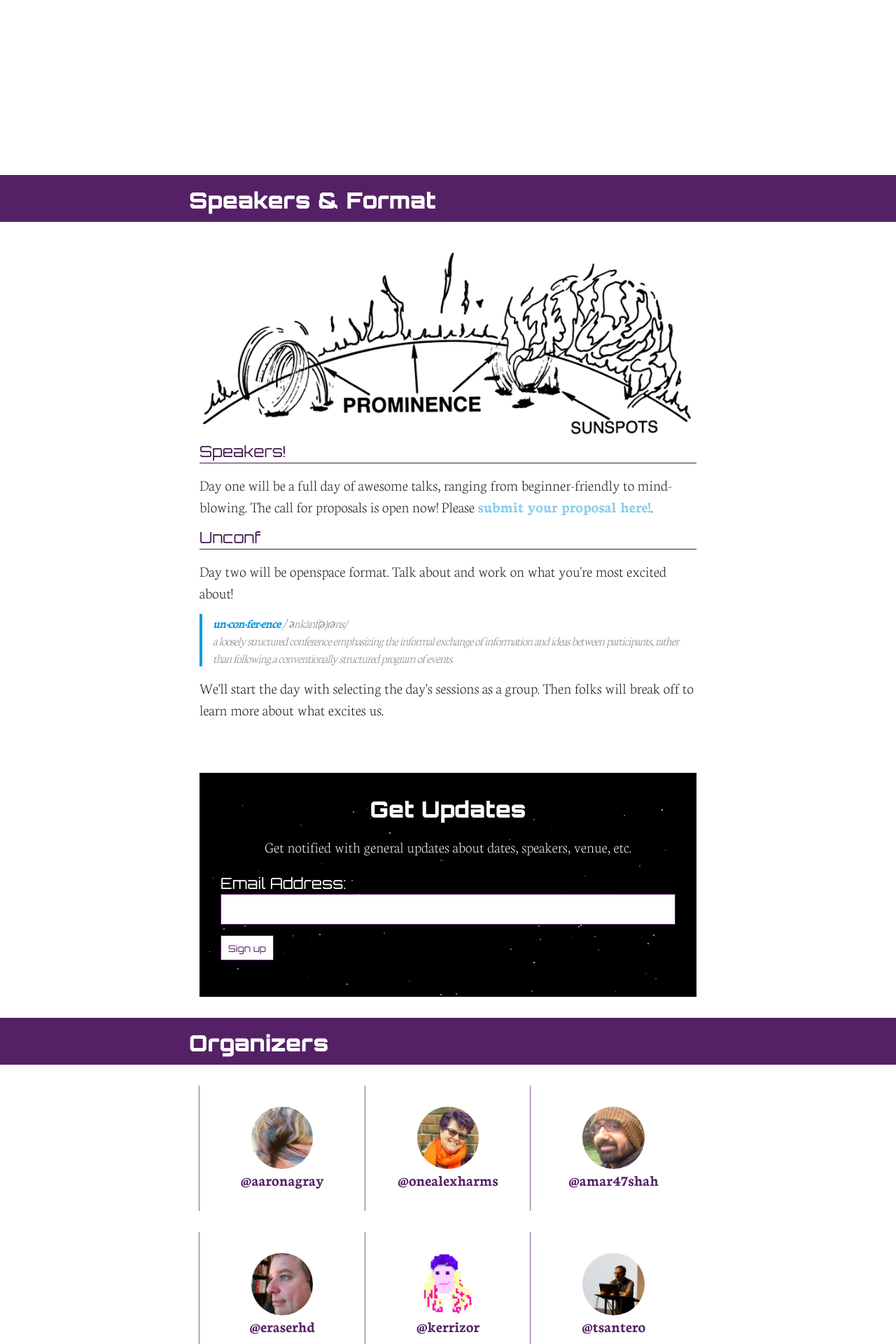
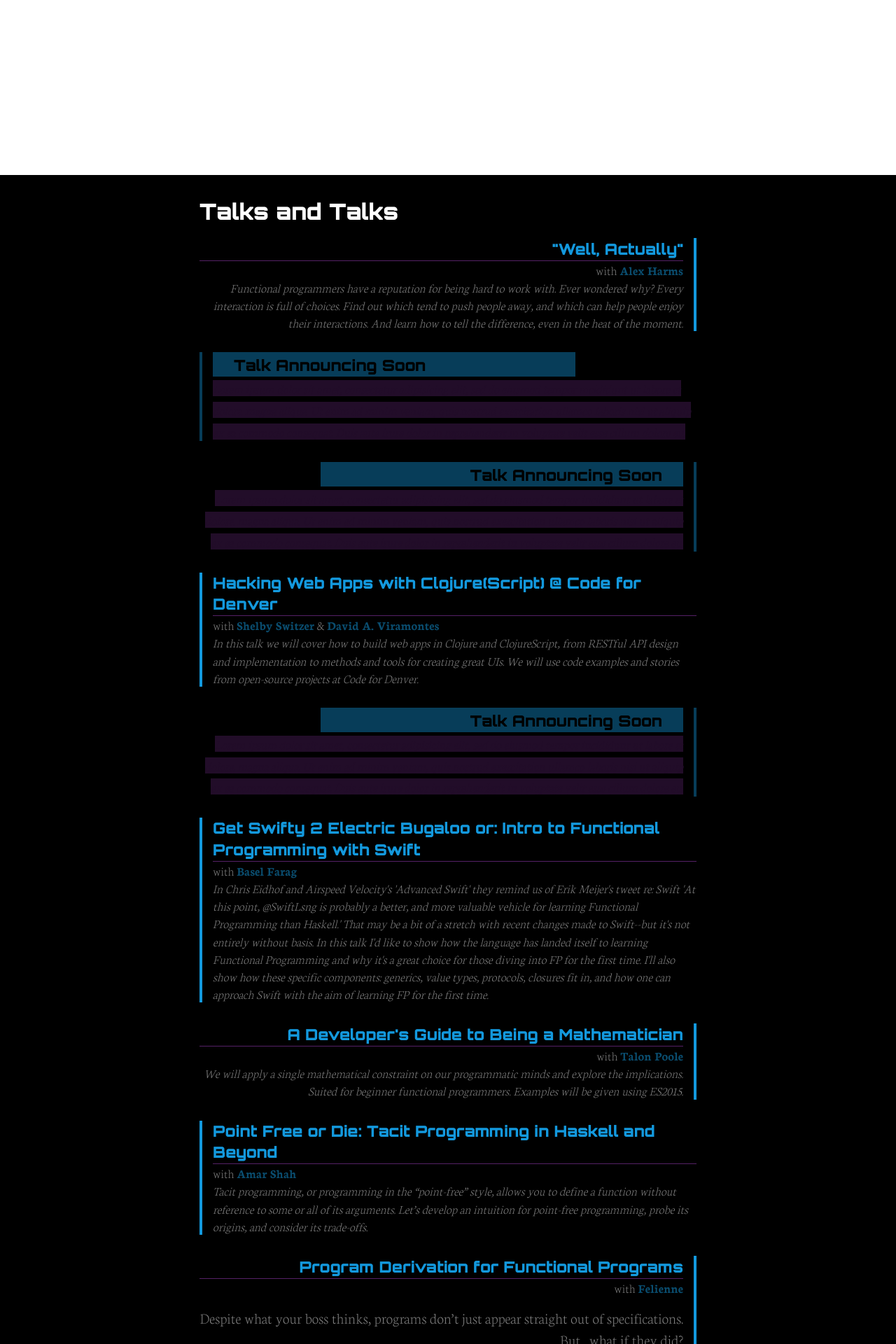
Before and after one commit to maitria/moonconf.org, a Jekyll site: the page built from index.html, in a window 1280 px wide. Shown: the part 1331-3251 px from the top of the page at 70% size. Built offline with Jekyll 4.4.1, drawn with Linux system fonts in a browser that asks for light colours; some of the changed text lies outside the part shown.

Commit message:
Include confirmed talks

```diff
--- /dev/null
+++ b/_includes/talk-hidden.html
@@ -0,0 +1,8 @@
+<article class="talk talk-hidden">
+  <header class="talk-header">
+    <h3 class="talk-title">Talk Announcing Soon</h3>
+  </header>
+  <p class="talk-description">
+    Lorem ipsum dolor sit amet, consectetur adipisicing elit, sed do eiusmod tempor incididunt ut labore et dolore. magna aliqua. Ut enim ad minim veniam, quis nostrud exercitation ullamco laboris nisi ut aliquip ex ea commodo consequat. Duis aute irure dolor in reprehenderit in voluptate velit esse cillum dolore eu.
+  </p>
+</article>
--- /dev/null
+++ b/_includes/talk.html
@@ -0,0 +1,15 @@
+<article class="talk">
+  <header class="talk-header">
+    <h3 class="talk-title">{{ include.title }}</h3>
+  </header>
+  <div class="talk-speaker">
+    with <a href="https://twitter.com/{{ include.twitter }}">{{ include.speaker }}</a>
+    {% if include.co-speaker %}
+      & <a href="https://twitter.com/{{ include.co-twitter }}">{{ include.co-speaker }}</a>
+    {% endif %}
+  </div>
+  <p class="talk-description">
+    {{ include.description }}
+  </p>
+
+</article>
--- /dev/null
+++ b/_includes/talks.html
@@ -0,0 +1,52 @@
+<section class="section-block talks stars">
+  <div class="section-block-content wrapper">
+    <h2>Talks and Talks</h2>
+    {% include talk.html
+      title='"Well, Actually"'
+      speaker="Alex Harms"
+      description="Functional programmers have a reputation for being hard to work with. Ever wondered why? Every interaction is full of choices. Find out which tend to push people away, and which can help people enjoy their interactions. And learn how to tell the difference, even in the heat of the moment."
+      twitter="onealexharms"
+    %}
+    {% include talk-hidden.html %}
+    {% include talk-hidden.html %}
+    {% include talk.html
+      title='Hacking Web Apps with Clojure(Script) @ Code for Denver'
+      speaker="Shelby Switzer"
+      co-speaker="David A. Viramontes"
+      co-twitter="dviramontes_"
+      description="In this talk we will cover how to build web apps in Clojure and ClojureScript, from RESTful API design and implementation to methods and tools for creating great UIs. We will use code examples and stories from open-source projects at Code for Denver."
+      twitter="switzerly"
+    %}
+    {% include talk-hidden.html %}
+    {% include talk.html
+      title='Get Swifty 2 Electric Bugaloo or: Intro to Functional Programming with Swift'
+      speaker="Basel Farag"
+      description="In Chris Eidhof and Airspeed Velocity's 'Advanced Swift' they remind us of Erik Meijer's tweet re: Swift 'At this point, @SwiftLsng is probably a better, and more valuable vehicle for learning Functional Programming than Haskell.' That may be a bit of a stretch with recent changes made to Swift--but it's not entirely without basis. In this talk I'd like to show how the language has landed itself to learning Functional Programming and why it's a great choice for those diving into FP for the first time. I'll also show how these specific components: generics, value types, protocols, closures fit in, and how one can approach Swift with the aim of learning FP for the first time."
+      twitter="BaselNotBasil"
+    %}
+    {% include talk.html
+      title="A Developer's Guide to Being a Mathematician"
+      speaker="Talon Poole"
+      description="We will apply a single mathematical constraint on our programmatic minds and explore the implications. Suited for beginner functional programmers. Examples will be given using ES2015."
+      twitter="legittalon"
+    %}
+    {% include talk.html
+      title='Point Free or Die: Tacit Programming in Haskell and Beyond'
+      speaker="Amar Shah"
+      description="Tacit programming, or programming in the “point-free” style, allows you to define a function without reference to some or all of its arguments. Let’s develop an intuition for point-free programming, probe its origins, and consider its trade-offs."
+      twitter="amar47shah"
+    %}
+    {% include talk.html
+      title='Program Derivation for Functional Programs'
+      speaker="Felienne"
+      description="<p>Despite what your boss thinks, programs don’t just appear straight out of specifications. But…what if they did?</p><p>In this session I will show you how to systematically and step-by-step derive a program from a specification. Functional languages especially are very suited to derive programs for, as they are close to the mathematical notation used for proofs.</p><p>You will be surprised to know that you already know and apply many techniques for derivation, like Introduce Parameter as supported by Resharper. Did you know that is actually program derivation technique called generalization?</p>"
+      twitter="Felienne"
+    %}
+    {% include talk.html
+      title='Planet 9 from Other Space, and other things found in Big(ger) Data'
+      speaker="Felienne"
+      description="<p>Despite what your boss thinks, programs don’t just appear straight out of specifications. But…what if they did?</p><p>In this session I will show you how to systematically and step-by-step derive a program from a specification. Functional languages especially are very suited to derive programs for, as they are close to the mathematical notation used for proofs.</p><p>You will be surprised to know that you already know and apply many techniques for derivation, like Introduce Parameter as supported by Resharper. Did you know that is actually program derivation technique called generalization?</p>"
+      twitter="Felienne"
+    %}
+  </div>
+</section>
--- a/_sass/_cta.scss
+++ b/_sass/_cta.scss
@@ -1,37 +1,5 @@
 .cta {
   text-align: center;
-  color: white;
   padding: $spacing-unit;
-  background: black;
   overflow: hidden;
-  position: relative;
 }
-
-.star {
-  z-index: 1;
-  background: white;
-  border-radius: 100%;
-  position: absolute;
-  opacity: 1;
-  animation: twinkle 1s linear infinite;
-}
-
-@for $i from 0 through 100 {
-  .star:nth-child(#{$i})  {
-    $d: random(2) + px;
-    width: $d;
-    height: $d;
-    left: random(800) + px;
-    bottom: random(300) + px;
-    animation-delay: $i * 0.01s;
-  }
-}
-
-@keyframes twinkle {
-  from {
-    opacity:1;
-  }
-  to {
-    opacity:0.2;
-  }
-}
--- a/_sass/_layout.scss
+++ b/_sass/_layout.scss
@@ -66,10 +66,6 @@
    }
  }
 
-.section-block-content-bold-alt {
-  background: $brand-color-green;
-}
-
 .wrapper {
   @extend .wrapper;
 }
--- /dev/null
+++ b/_sass/_stars.scss
@@ -0,0 +1,34 @@
+.stars {
+  color: white;
+  background: black;
+  position: relative;
+}
+
+.star {
+  z-index: 1;
+  background: white;
+  border-radius: 100%;
+  position: absolute;
+  opacity: 1;
+  animation: twinkle 1s linear infinite;
+}
+
+@keyframes twinkle {
+  from {
+    opacity:1;
+  }
+  to {
+    opacity:0.2;
+  }
+}
+
+@for $i from 0 through 100 {
+  .star:nth-child(#{$i})  {
+    $d: random(2) + px;
+    width: $d;
+    height: $d;
+    left: random(800) + px;
+    bottom: random(300) + px;
+    animation-delay: $i * 0.01s;
+  }
+}
--- /dev/null
+++ b/_sass/_talks.scss
@@ -0,0 +1,59 @@
+.talk {
+  color: $grey-color;
+  margin-bottom: $spacing-unit;
+}
+
+// .twitter-share-button {
+//   float: right;
+// }
+
+.talk:nth-last-of-type(odd) {
+  border-left: 4px solid $brand-color-blue;
+  padding-left: $spacing-unit / 2;
+}
+
+.talk:nth-last-of-type(even) {
+  border-right: 4px solid $brand-color-blue;
+  padding-right: $spacing-unit / 2;
+  text-align: right;
+}
+
+.talk-header {
+  border-bottom: 1px solid $brand-color;
+  overflow: hidden;
+}
+
+.talk-title {
+  color: $brand-color-blue;
+  border-bottom: 0;
+  display: inline-block;
+  font-weight: bold;
+  margin: 0;
+}
+
+.talk-speaker {
+  font-size: $small-font-size;
+}
+
+.talk-description {
+  font-size: $small-font-size;
+  font-style: italic;
+}
+
+.talk-hidden {
+  opacity: 0.4;
+  .talk-header {
+    border-bottom: 0;
+  }
+  .talk-title {
+    background: $brand-color-blue;
+    width: 75%;
+    color: black;
+    padding: 4px 30px 0 30px;
+  }
+  .talk-description {
+    display: inline;
+    background: $brand-color;
+    color: $brand-color;
+  }
+}
--- a/css/main.scss
+++ b/css/main.scss
@@ -47,6 +47,7 @@ $on-laptop:        800px;
   "base",
   "layout",
   "syntax-highlighting",
+  "stars",
   "forms",
   "tables",
   "person",
@@ -54,5 +55,6 @@ $on-laptop:        800px;
   "header",
   "footer",
   "moon",
-  "cta"
+  "cta",
+  "talks"
 ;
--- a/index.html
+++ b/index.html
@@ -42,6 +42,7 @@ layout: default
     </header>
     <div id="map"></div>
   </section>
+  {% include talks.html %}
 
   <section class="section-block">
     <header class="section-block-header">
@@ -63,7 +64,7 @@ layout: default
       <p>We'll start the day with selecting the day's sessions as a group. Then folks will break off to learn more about what excites us.</p>
     </div>
     <section class="section-block-content wrapper">
-      <div class="cta">
+      <div class="cta stars">
         <h2>Get Updates</h2>
         <p>Get notified with general updates about dates, speakers, venue, etc.</p>
         <form action="https://tinyletter.com/moonconf" method="post" target="popupwindow" onsubmit="window.open('https://tinyletter.com/moonconf', 'popupwindow', 'scrollbars=yes,width=800,height=600');return true">
@@ -153,7 +154,7 @@ layout: default
         </div>
       </article>
 
-      <article class="section-block section-block-bold section-block-content-bold-alt cta">
+      <article class="section-block section-block-bold cta stars">
         <h2>Become a Sponsor</h2>
         <p>If you're interested in supporting Moonconf, take a moment to read the  <a href="/sponsorship-prospectus/">Sponsorship Prospectus!</a></p>
         {% include stars.html %}
```
